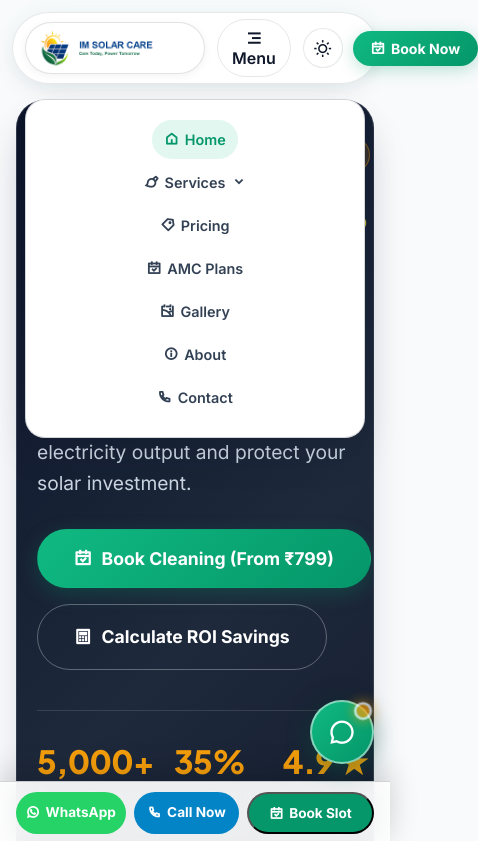
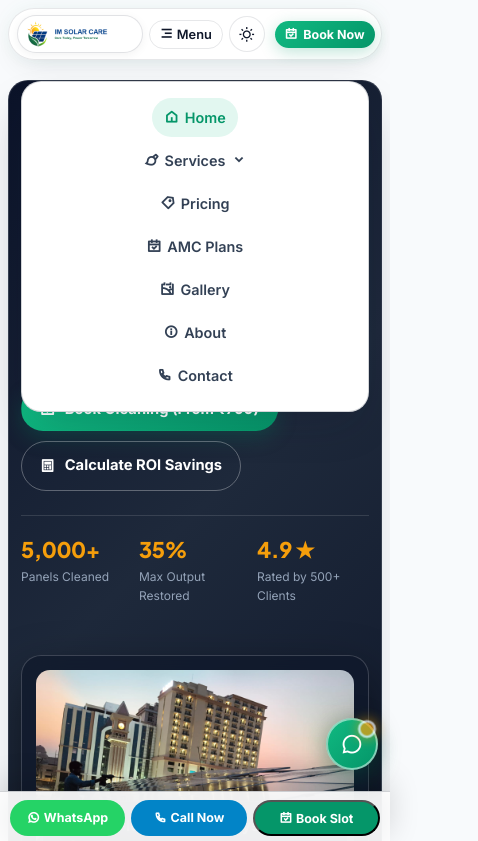
Before and after one commit to Azeemaslam-321/Solarcare, a plain HTML site: page index.html in a window 390 px wide. Both pictures are taken after a click on the button "Menu". Shown: the top 841 px of the page, 478 px wide, since content can reach past the window. Drawn offline with nearby package versions, Linux system fonts and the light colour scheme.

Commit message:
antigravity commit

```diff
--- a/legal-pages.css
+++ b/legal-pages.css
@@ -1051,60 +1051,8 @@ a {
 }
 
 @media (max-width: 1080px) {
-  .site-chrome-header {
-    position: static;
-  }
-
   .site-footer-grid {
     grid-template-columns: 1fr;
-  }
-
-  .site-chrome-bar {
-    flex-wrap: wrap;
-  }
-
-  .site-nav {
-    width: 100%;
-    justify-content: flex-start;
-  }
-
-  .site-header-actions {
-    width: 100%;
-  }
-
-  .site-nav-toggle {
-    display: inline-flex;
-    align-items: center;
-    justify-content: center;
-  }
-
-  .site-nav {
-    display: none;
-    flex-direction: column;
-    align-items: stretch;
-    width: 100%;
-  }
-
-  .site-nav.is-open {
-    display: flex;
-  }
-
-  .site-chrome-bar {
-    padding: 14px;
-  }
-
-  .site-nav-link {
-    width: 100%;
-    text-align: center;
-  }
-
-  .site-header-actions {
-    flex-direction: column;
-    align-items: stretch;
-  }
-
-  .site-action-link {
-    text-align: center;
   }
 
   .site-footer-shell {
@@ -1118,18 +1066,6 @@ a {
 }
 
 @media (max-width: 720px) {
-  .site-brand {
-    width: calc(100% - 112px);
-  }
-
-  .site-brand-copy strong {
-    font-size: 0.94rem;
-  }
-
-  .site-brand-copy small {
-    font-size: 0.78rem;
-  }
-
   .site-footer-links a,
   .site-footer-social a,
   .site-footer-legal a {
--- a/site-chrome.css
+++ b/site-chrome.css
@@ -119,7 +119,7 @@ html[data-theme='dark'] {
 }
 
 /* ==========================================================================
-   GLOBAL RESET & BASE STYLES
+   GLOBAL RESET & STRICT VIEWPORT BOUNDARY STYLES
    ========================================================================== */
 
 *, *::before, *::after {
@@ -133,6 +133,9 @@ html {
   font-size: 16px;
   -webkit-font-smoothing: antialiased;
   -moz-osx-font-smoothing: grayscale;
+  width: 100%;
+  max-width: 100%;
+  overflow-x: hidden;
 }
 
 body {
@@ -141,6 +144,10 @@ body {
   color: var(--text-primary);
   line-height: 1.6;
   transition: background-color var(--transition-normal), color var(--transition-normal);
+  width: 100%;
+  max-width: 100%;
+  margin: 0;
+  padding: 0;
   overflow-x: hidden;
 }
 
@@ -150,6 +157,13 @@ h1, h2, h3, h4, h5, h6, .brand-heading {
   line-height: 1.25;
   letter-spacing: -0.02em;
   color: var(--text-primary);
+  word-wrap: break-word;
+  overflow-wrap: break-word;
+}
+
+p, span, li, td, th {
+  word-wrap: break-word;
+  overflow-wrap: break-word;
 }
 
 a {
@@ -167,10 +181,11 @@ img, video {
 button, input, select, textarea {
   font-family: inherit;
   font-size: inherit;
+  max-width: 100%;
 }
 
 /* ==========================================================================
-   SITE HEADER & NAVIGATION
+   SITE HEADER & NAVIGATION (RESPONSIVE SINGLE PILL BAR)
    ========================================================================== */
 
 .site-chrome-header {
@@ -179,6 +194,7 @@ button, input, select, textarea {
   z-index: 1000;
   width: min(1320px, calc(100% - 24px));
   margin: 0 auto 12px auto;
+  max-width: 100%;
 }
 
 .site-chrome-bar {
@@ -194,6 +210,9 @@ button, input, select, textarea {
   justify-content: space-between;
   gap: 12px;
   min-height: 70px;
+  width: 100%;
+  max-width: 100%;
+  flex-wrap: nowrap;
   transition: all var(--transition-normal);
 }
 
@@ -207,6 +226,7 @@ button, input, select, textarea {
   border: 1px solid rgba(15, 23, 42, 0.12);
   box-shadow: 0 2px 10px rgba(0, 0, 0, 0.05);
   transition: all var(--transition-fast);
+  max-width: 100%;
 }
 
 .site-brand:hover {
@@ -344,6 +364,7 @@ button, input, select, textarea {
   font-size: 1.15rem;
   cursor: pointer;
   transition: all var(--transition-fast);
+  flex-shrink: 0;
 }
 
 .site-theme-toggle:hover {
@@ -367,6 +388,7 @@ button, input, select, textarea {
   box-shadow: 0 4px 16px var(--solar-emerald-glow);
   transition: all var(--transition-fast);
   white-space: nowrap;
+  flex-shrink: 0;
 }
 
 .site-btn-nav:hover {
@@ -383,10 +405,23 @@ button, input, select, textarea {
   border-radius: var(--radius-pill);
   font-weight: 600;
   cursor: pointer;
-}
-
-/* Mobile Drawer Overlay */
+  flex-shrink: 0;
+  white-space: nowrap;
+}
+
+/* Header Responsive Overrides */
 @media (max-width: 1100px) {
+  .site-chrome-header {
+    width: calc(100% - 16px);
+    top: 8px;
+  }
+
+  .site-chrome-bar {
+    padding: 6px 10px;
+    min-height: 58px;
+    gap: 8px;
+  }
+
   .site-nav {
     display: none;
   }
@@ -395,16 +430,18 @@ button, input, select, textarea {
     display: flex;
     flex-direction: column;
     position: fixed;
-    top: 86px;
+    top: 72px;
     left: 12px;
     right: 12px;
+    width: auto;
+    max-width: calc(100vw - 24px);
     background: var(--bg-surface);
     border: 1px solid var(--border-medium);
     border-radius: var(--radius-lg);
-    padding: 20px;
+    padding: 16px;
     box-shadow: var(--shadow-lg);
     z-index: 999;
-    max-height: calc(100vh - 110px);
+    max-height: calc(100vh - 90px);
     overflow-y: auto;
   }
 
@@ -412,14 +449,59 @@ button, input, select, textarea {
     position: static;
     transform: none;
     grid-template-columns: 1fr;
-    min-width: 100%;
+    width: 100%;
+    min-width: 0;
     box-shadow: none;
     border: none;
     padding: 8px 0;
   }
 
   .site-nav-toggle {
-    display: block;
+    display: inline-flex;
+    align-items: center;
+    gap: 4px;
+  }
+}
+
+@media (max-width: 480px) {
+  .site-chrome-bar {
+    padding: 5px 8px;
+    min-height: 52px;
+    gap: 6px;
+  }
+
+  .site-brand {
+    padding: 3px 8px 3px 6px;
+  }
+
+  .site-brand-image {
+    height: 30px;
+    max-width: 125px;
+  }
+
+  .site-theme-toggle {
+    width: 36px;
+    height: 36px;
+    font-size: 1rem;
+  }
+
+  .site-btn-nav {
+    padding: 6px 10px;
+    font-size: 0.78rem;
+  }
+
+  .site-nav-toggle {
+    padding: 6px 10px;
+    font-size: 0.8rem;
+  }
+}
+
+@media (max-width: 360px) {
+  .site-btn-nav span {
+    display: none;
+  }
+  .site-btn-nav {
+    padding: 6px 10px;
   }
 }
 
@@ -441,6 +523,7 @@ button, input, select, textarea {
   transition: all var(--transition-fast);
   text-align: center;
   white-space: nowrap;
+  max-width: 100%;
 }
 
 .sp-btn-primary {
@@ -491,6 +574,17 @@ html[data-theme='dark'] .sp-btn-outline:hover {
 .sp-btn-lg {
   padding: 18px 36px;
   font-size: 1.1rem;
+}
+
+@media (max-width: 600px) {
+  .sp-btn, .sp-btn-lg {
+    max-width: 100%;
+    padding: 12px 18px;
+    font-size: 0.92rem;
+    white-space: normal;
+    text-align: center;
+    word-break: break-word;
+  }
 }
 
 .sp-badge {
@@ -502,6 +596,7 @@ html[data-theme='dark'] .sp-btn-outline:hover {
   font-size: 0.85rem;
   font-weight: 700;
   letter-spacing: 0.02em;
+  max-width: 100%;
 }
 
 .sp-badge-emerald {
@@ -527,8 +622,9 @@ html[data-theme='dark'] .sp-btn-outline:hover {
    ========================================================================== */
 
 .sp-container {
-  width: min(1240px, calc(100% - 32px));
+  width: min(1240px, calc(100% - 24px));
   margin: 0 auto;
+  max-width: 100%;
 }
 
 .sp-section {
@@ -551,7 +647,7 @@ html[data-theme='dark'] .sp-btn-outline:hover {
 }
 
 .sp-section-heading h2 {
-  font-size: clamp(2rem, 4vw, 2.75rem);
+  font-size: clamp(1.8rem, 4vw, 2.75rem);
   font-weight: 800;
   margin-bottom: 16px;
   color: var(--text-primary);
@@ -571,6 +667,7 @@ html[data-theme='dark'] .sp-btn-outline:hover {
   transition: all var(--transition-normal);
   position: relative;
   overflow: hidden;
+  max-width: 100%;
 }
 
 .sp-card:hover {
@@ -600,20 +697,43 @@ html[data-theme='dark'] .sp-btn-outline:hover {
 @media (max-width: 991px) {
   .sp-grid-2, .sp-grid-3, .sp-grid-4 {
     grid-template-columns: repeat(2, 1fr);
+    gap: 20px;
   }
 }
 
 @media (max-width: 640px) {
   .sp-grid-2, .sp-grid-3, .sp-grid-4 {
     grid-template-columns: 1fr;
+    gap: 16px;
   }
   .sp-section {
-    padding: 40px 0;
-  }
+    padding: 36px 0;
+  }
+  .sp-card {
+    padding: 20px 14px;
+    border-radius: var(--radius-md);
+  }
+  .sp-container {
+    width: calc(100% - 16px);
+  }
+}
+
+/* Responsive Table Wrapper */
+.sp-table-responsive {
+  width: 100%;
+  overflow-x: auto;
+  -webkit-overflow-scrolling: touch;
+  margin-bottom: 16px;
+}
+
+table, .sp-table {
+  width: 100%;
+  max-width: 100%;
+  border-collapse: collapse;
 }
 
 /* ==========================================================================
-   HERO SECTION STYLES (HIGH CONTRAST WHITE TEXT & ZERO GAP)
+   HERO SECTION STYLES (HIGH CONTRAST & RESPONSIVE SINGLE COLUMN MOBILE)
    ========================================================================== */
 
 .sp-hero {
@@ -630,6 +750,7 @@ html[data-theme='dark'] .sp-btn-outline:hover {
   overflow: hidden;
   box-shadow: var(--shadow-lg);
   border: 1px solid rgba(255, 255, 255, 0.12);
+  max-width: 100%;
 }
 
 .sp-hero-wrapper h1,
@@ -653,12 +774,14 @@ html[data-theme='dark'] .sp-btn-outline:hover {
 }
 
 .sp-hero-content h1 {
-  font-size: clamp(2.4rem, 5vw, 3.8rem);
+  font-size: clamp(2.2rem, 5vw, 3.8rem);
   font-weight: 800;
   color: #ffffff !important;
   line-height: 1.15;
   margin-bottom: 20px;
   letter-spacing: -0.03em;
+  word-wrap: break-word;
+  overflow-wrap: break-word;
 }
 
 .sp-hero-content h1 span.gradient-text {
@@ -668,7 +791,7 @@ html[data-theme='dark'] .sp-btn-outline:hover {
 }
 
 .sp-hero-content p {
-  font-size: 1.2rem;
+  font-size: 1.15rem;
   color: #cbd5e1 !important;
   margin-bottom: 30px;
   max-width: 620px;
@@ -754,9 +877,51 @@ html[data-theme='dark'] .sp-btn-outline:hover {
 @media (max-width: 991px) {
   .sp-hero-grid {
     grid-template-columns: 1fr;
+    gap: 30px;
   }
   .sp-hero-wrapper {
-    padding: 36px 20px;
+    padding: 36px 20px !important;
+  }
+}
+
+@media (max-width: 480px) {
+  .sp-hero-wrapper {
+    padding: 24px 12px !important;
+    border-radius: var(--radius-lg);
+  }
+  .sp-hero-content h1 {
+    font-size: clamp(1.6rem, 7vw, 2.2rem);
+    margin-bottom: 14px;
+  }
+  .sp-hero-content p {
+    font-size: 0.96rem;
+    margin-bottom: 20px;
+  }
+  .sp-hero-actions {
+    gap: 10px;
+    margin-bottom: 24px;
+  }
+  .sp-hero-stats {
+    grid-template-columns: repeat(3, 1fr);
+    gap: 6px;
+    padding-top: 20px;
+  }
+  .sp-hero-stat-item h4 {
+    font-size: 1.35rem;
+  }
+  .sp-hero-stat-item p {
+    font-size: 0.75rem;
+  }
+  .sp-hero-card-preview {
+    padding: 14px;
+  }
+}
+
+@media (max-width: 360px) {
+  .sp-hero-stats {
+    grid-template-columns: 1fr;
+    gap: 10px;
+    text-align: center;
   }
 }
 
@@ -770,6 +935,7 @@ html[data-theme='dark'] .sp-btn-outline:hover {
   border-radius: var(--radius-xl);
   padding: 44px;
   box-shadow: var(--shadow-lg), 0 0 35px var(--solar-emerald-glow);
+  max-width: 100%;
 }
 
 .sp-calc-grid {
@@ -784,6 +950,8 @@ html[data-theme='dark'] .sp-btn-outline:hover {
   justify-content: space-between;
   align-items: center;
   margin-bottom: 14px;
+  flex-wrap: wrap;
+  gap: 8px;
 }
 
 .sp-calc-val-badge {
@@ -851,6 +1019,7 @@ html[data-theme='dark'] .sp-btn-outline:hover {
   box-shadow: var(--shadow-md);
   border: 1px solid rgba(255, 255, 255, 0.12);
   position: relative;
+  max-width: 100%;
 }
 
 .sp-calc-result-badge {
@@ -868,7 +1037,7 @@ html[data-theme='dark'] .sp-btn-outline:hover {
 }
 
 .sp-calc-result-number {
-  font-size: clamp(2.4rem, 4vw, 3.2rem);
+  font-size: clamp(2.2rem, 4vw, 3.2rem);
   font-weight: 800;
   color: var(--solar-gold);
   line-height: 1.1;
@@ -884,8 +1053,25 @@ html[data-theme='dark'] .sp-btn-outline:hover {
 }
 
 @media (max-width: 991px) {
+  .sp-calculator-card {
+    padding: 28px 20px;
+  }
   .sp-calc-grid {
     grid-template-columns: 1fr;
+    gap: 28px;
+  }
+}
+
+@media (max-width: 480px) {
+  .sp-calculator-card {
+    padding: 18px 12px;
+  }
+  .sp-calc-result-box {
+    padding: 24px 16px;
+  }
+  .sp-calc-preset-btn {
+    padding: 6px 12px;
+    font-size: 0.8rem;
   }
 }
 
@@ -895,6 +1081,7 @@ html[data-theme='dark'] .sp-btn-outline:hover {
 
 .sp-before-after-wrapper {
   max-width: 680px;
+  width: 100%;
   margin: 0 auto;
   background: var(--bg-surface);
   border: 1px solid var(--border-medium);
@@ -1008,8 +1195,15 @@ html[data-theme='dark'] .sp-btn-outline:hover {
   border: 2px solid var(--solar-emerald);
 }
 
+@media (max-width: 480px) {
+  .sp-before-after-wrapper {
+    padding: 10px;
+    border-radius: var(--radius-lg);
+  }
+}
+
 /* ==========================================================================
-   PRICING & AMC CARDS DESIGN SYSTEM (EQUAL HEIGHT + NO DOUBLE BULLETS)
+   PRICING & AMC CARDS DESIGN SYSTEM (EQUAL HEIGHT + RESPONSIVE)
    ========================================================================== */
 
 .sp-pricing-grid {
@@ -1030,6 +1224,7 @@ html[data-theme='dark'] .sp-btn-outline:hover {
   position: relative;
   box-shadow: var(--shadow-md);
   transition: all var(--transition-normal);
+  max-width: 100%;
 }
 
 .sp-pricing-card:hover {
@@ -1132,9 +1327,17 @@ html[data-theme='dark'] .sp-btn-outline:hover {
 @media (max-width: 991px) {
   .sp-pricing-grid {
     grid-template-columns: 1fr;
+    gap: 24px;
   }
   .sp-pricing-card.popular {
     transform: none;
+  }
+}
+
+@media (max-width: 480px) {
+  .sp-pricing-card {
+    padding: 28px 16px 20px 16px;
+    border-radius: var(--radius-lg);
   }
 }
 
@@ -1368,8 +1571,19 @@ html[data-theme='dark'] .sp-btn-outline:hover {
 
 @media (max-width: 768px) {
   .sp-chatbot-widget {
-    bottom: 80px;
-    right: 16px;
+    bottom: 74px;
+    right: 12px;
+  }
+  .sp-chatbot-toggle {
+    width: 52px;
+    height: 52px;
+    font-size: 1.4rem;
+  }
+  .sp-chatbot-box {
+    width: calc(100vw - 24px);
+    height: 480px;
+    bottom: 74px;
+    right: 0;
   }
 }
 
@@ -1387,27 +1601,32 @@ html[data-theme='dark'] .sp-btn-outline:hover {
   backdrop-filter: blur(16px);
   -webkit-backdrop-filter: blur(16px);
   border-top: 1px solid var(--border-medium);
-  padding: 10px 16px;
+  padding: 8px 10px;
   z-index: 990;
   box-shadow: 0 -10px 30px rgba(0, 0, 0, 0.15);
+  max-width: 100vw;
 }
 
 .sp-mobile-bar-flex {
   display: grid;
-  grid-template-columns: 1fr 1fr 1.2fr;
-  gap: 8px;
+  grid-template-columns: 1fr 1fr 1.1fr;
+  gap: 6px;
+  width: 100%;
 }
 
 .sp-mobile-btn {
   display: flex;
   align-items: center;
   justify-content: center;
-  gap: 6px;
-  padding: 10px;
+  gap: 4px;
+  padding: 8px 4px;
   border-radius: var(--radius-pill);
   font-weight: 700;
-  font-size: 0.85rem;
+  font-size: 0.78rem;
   text-align: center;
+  white-space: nowrap;
+  overflow: hidden;
+  text-overflow: ellipsis;
 }
 
 .sp-mobile-whatsapp {
@@ -1430,7 +1649,7 @@ html[data-theme='dark'] .sp-btn-outline:hover {
     display: block;
   }
   body {
-    padding-bottom: 75px;
+    padding-bottom: 68px;
   }
 }
 
@@ -1471,6 +1690,13 @@ html[data-theme='dark'] .sp-btn-outline:hover {
   position: relative;
   max-height: 90vh;
   overflow-y: auto;
+}
+
+@media (max-width: 480px) {
+  .sp-modal-card {
+    padding: 24px 16px;
+    border-radius: var(--radius-lg);
+  }
 }
 
 .sp-modal-close {
@@ -1525,6 +1751,7 @@ html[data-theme='dark'] .sp-btn-outline:hover {
 .site-chrome-footer {
   width: min(1240px, calc(100% - 24px));
   margin: 60px auto 30px auto;
+  max-width: 100%;
 }
 
 .site-footer-shell {
@@ -1534,6 +1761,7 @@ html[data-theme='dark'] .sp-btn-outline:hover {
   padding: 60px 40px 30px 40px;
   border: 1px solid rgba(255, 255, 255, 0.12);
   box-shadow: var(--shadow-lg);
+  max-width: 100%;
 }
 
 .site-footer-grid {
@@ -1586,7 +1814,24 @@ html[data-theme='dark'] .sp-btn-outline:hover {
 }
 
 @media (max-width: 768px) {
+  .site-chrome-footer {
+    width: calc(100% - 16px);
+    margin: 40px auto 20px auto;
+  }
+
+  .site-footer-shell {
+    padding: 30px 16px 20px 16px;
+    border-radius: var(--radius-lg);
+  }
+
   .site-footer-grid {
     grid-template-columns: 1fr;
-  }
-}
+    gap: 28px;
+  }
+
+  .site-footer-bottom {
+    flex-direction: column;
+    text-align: center;
+    gap: 12px;
+  }
+}
```
Also changed, not shown: about-solarcare.html (+1 -1 lines), amc-plans.html (+1 -1 lines), before-after-gallery.html (+1 -1 lines), bird-mesh-installation.html (+1 -1 lines), commercial-solar-solutions.html (+1 -1 lines), contact-solarcare.html (+1 -1 lines), performance-testing.html (+1 -1 lines), pricing.html (+1 -1 lines), residential-solar-solutions.html (+1 -1 lines), services.html (+1 -1 lines), solar-amc-service.html (+1 -1 lines), solar-consultancy.html (+1 -1 lines), solar-health-check.html (+1 -1 lines), solar-inspection-service.html (+1 -1 lines), 3 more files.
